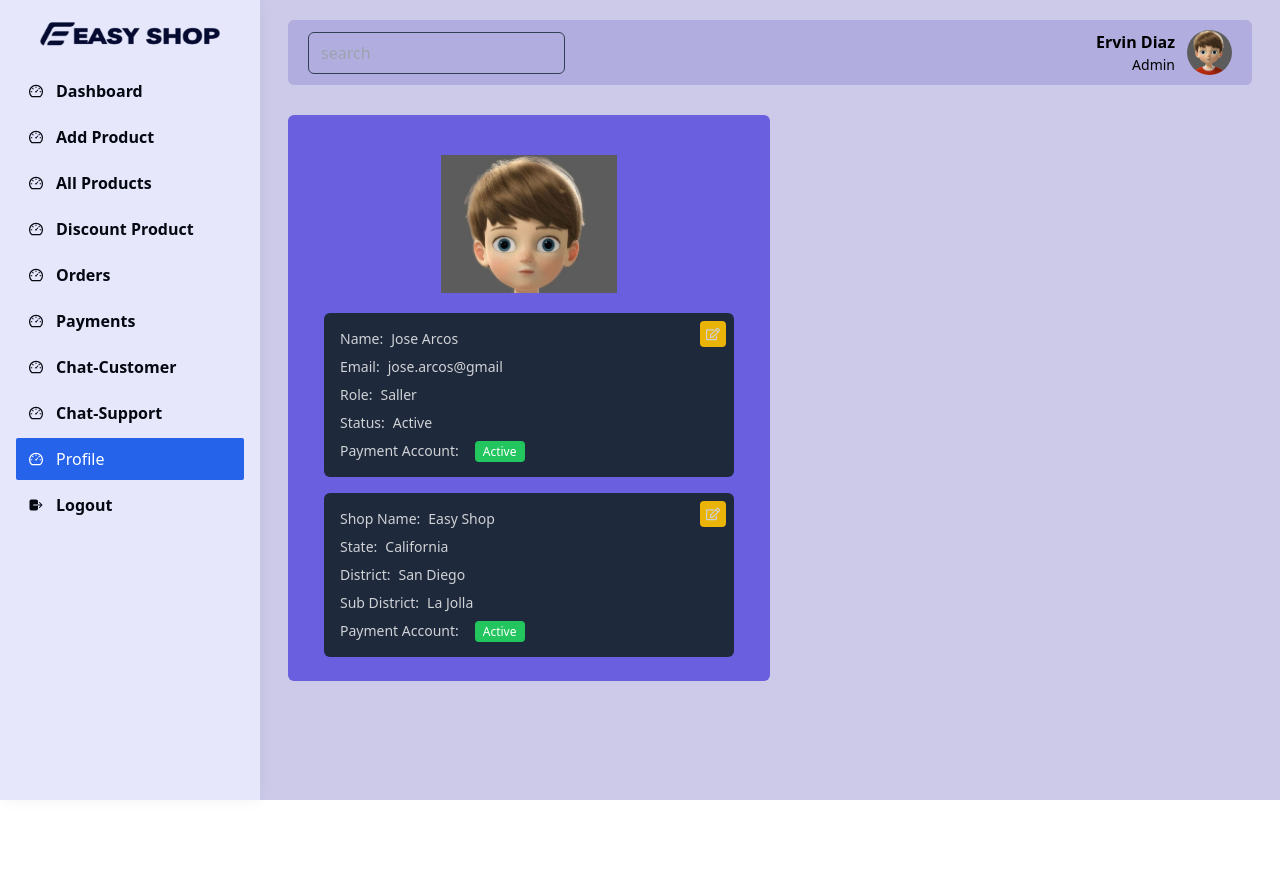
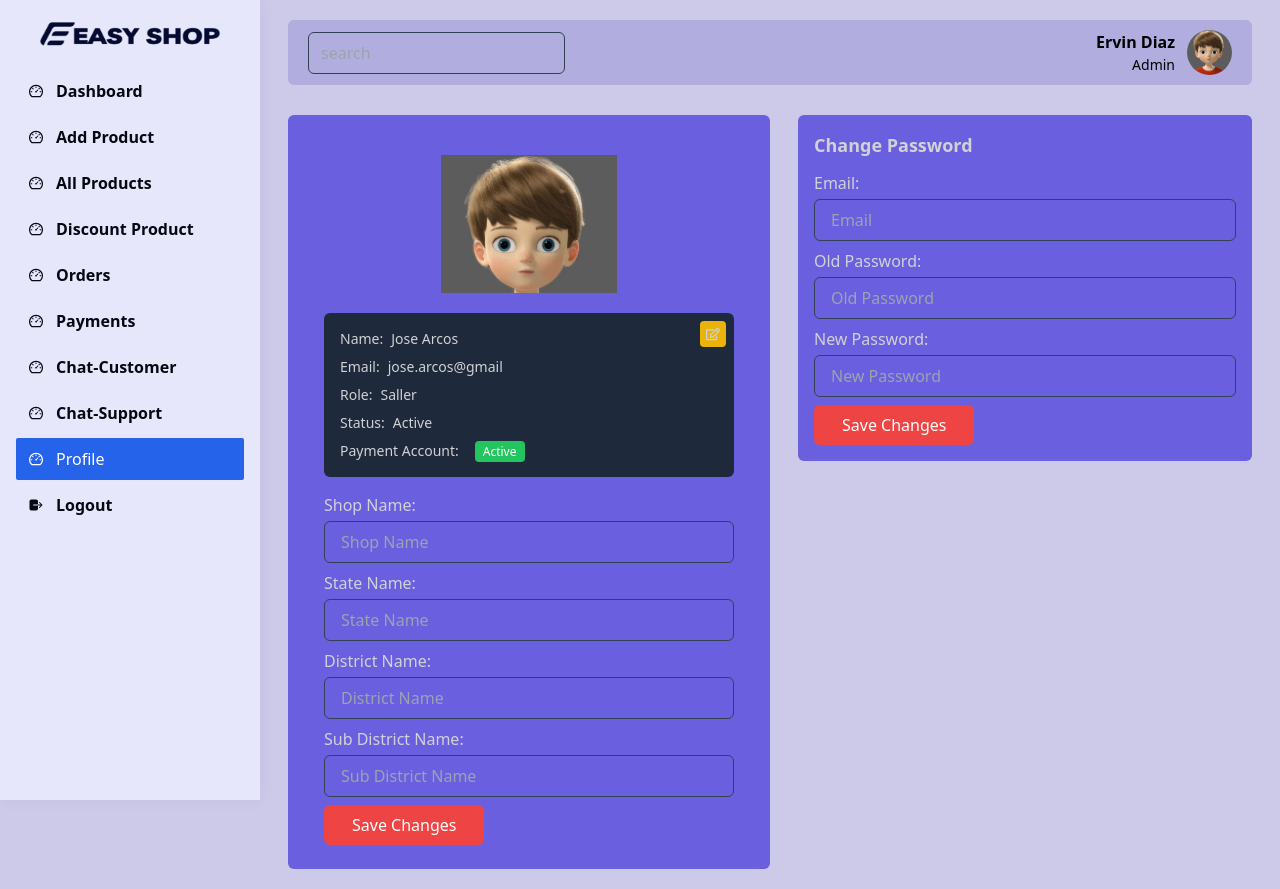
Before and after one commit to Geinery1212/MERN_Ecommerce_Multivendor_Admin-Seller, a React (Create React App) app: page /seller/dashboard/profile in a window 1280 px wide. Before the commit the page ends 800 px from the top, so only its background shows below. Built offline with nearby package versions, Linux system fonts and the light colour scheme.

Commit message:
Seller Profile Page design finished

```diff
--- a/src/views/seller/Profile.jsx
+++ b/src/views/seller/Profile.jsx
@@ -97,7 +97,7 @@ const Profile = () => {
                         </div>
                         <div className='px-0 md:px-5 py-2'>
                             {
-                                !userInfo ?
+                                userInfo ?
                                     /* edit info */
                                     <form>
                                         <div className='flex flex-col w-full gap-1 mb-2'>
@@ -149,22 +149,39 @@ const Profile = () => {
                                             <span>Sub District: </span>
                                             <span>La Jolla</span>
                                         </div>
-                                        <div className='flex gap-2'>
-                                            <span>Payment Account: </span>
-                                            <p>
-                                                {
-                                                    status === 'active' ? <span className='bg-green-500 text-white
-                                            text-xs cursor-pointer font-normal ml-2 px-2 py-0.5 rounded'>Active</span> : <span className='bg-blue-500 text-white
-                                            text-xs cursor-pointer font-normal ml-2 px-2 py-0.5 rounded'>Click Active</span>
-                                                }
-                                            </p>
-                                        </div>
                                     </div>
                             }
                         </div>
                     </div>
                 </div>
                 <div className='w-full md:w-6/12'>
+                    <div className='w-full pl-0 md:pl-7 mt-6 md:mt-0'>
+                        <div className='bg-[#6a5fdf]
+                    rounded-md text-[#d0d2d6] p-4'>
+                            <h2 className='text-lg mb-3 font-semibold'>Change Password</h2>
+                            <form>
+                                <div className='flex flex-col w-full gap-1 mb-2'>
+                                    <label htmlFor="email">Email:</label>
+                                    <input type="text" name="email" id="email" placeholder='Email'
+                                        onChange={inputHandler} value={formData.email} className='px-4 py-2 focus:border-indigo-500 outline-none
+                                bg-[#6a5fdf] border border-slate-700 rounded-md text-[#d0d2d6]'/>
+                                </div>
+                                <div className='flex flex-col w-full gap-1 mb-2'>
+                                    <label htmlFor="o_password">Old Password:</label>
+                                    <input type="password" name="o_password" id="o_password" placeholder='Old Password'
+                                        onChange={inputHandler} value={formData.o_password} className='px-4 py-2 focus:border-indigo-500 outline-none
+                                bg-[#6a5fdf] border border-slate-700 rounded-md text-[#d0d2d6]'/>
+                                </div>
+                                <div className='flex flex-col w-full gap-1 mb-2'>
+                                    <label htmlFor="n_password">New Password:</label>
+                                    <input type="password" name="n_password" id="n_password" placeholder='New Password'
+                                        onChange={inputHandler} value={formData.n_password} className='px-4 py-2 focus:border-indigo-500 outline-none
+                                bg-[#6a5fdf] border border-slate-700 rounded-md text-[#d0d2d6]'/>
+                                </div>
+                                <button className='bg-red-500 hover:shadow-red-500/40 hover:shadow-md text-white rounded-md px-7 py-2'>Save Changes</button>
+                            </form>
+                        </div>
+                    </div>
                 </div>
             </div>
 
```
